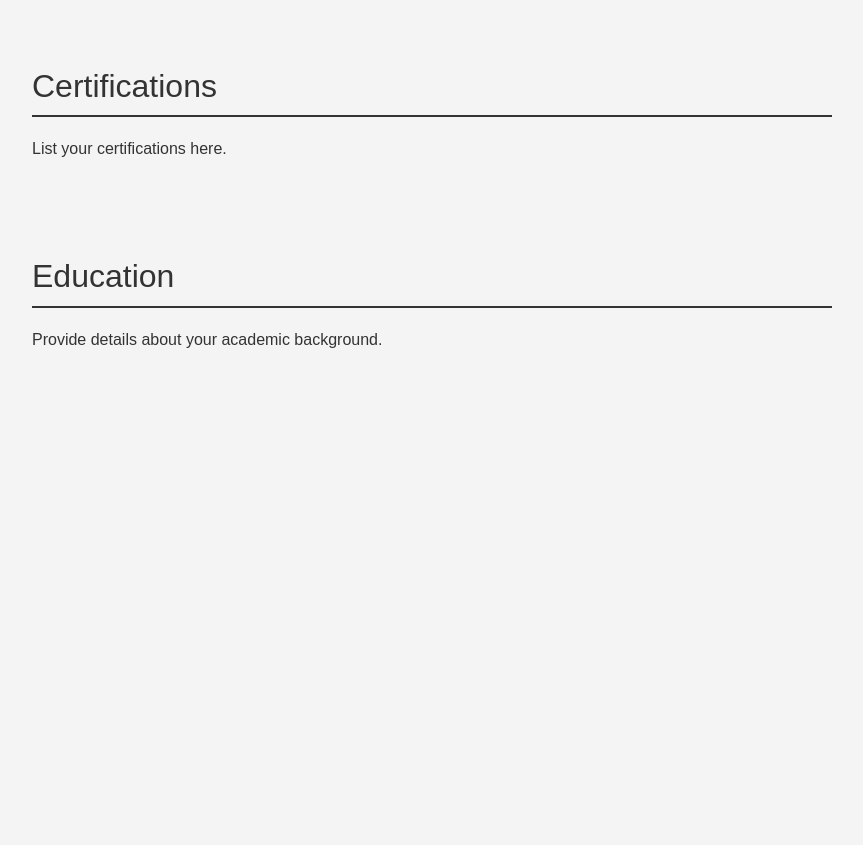
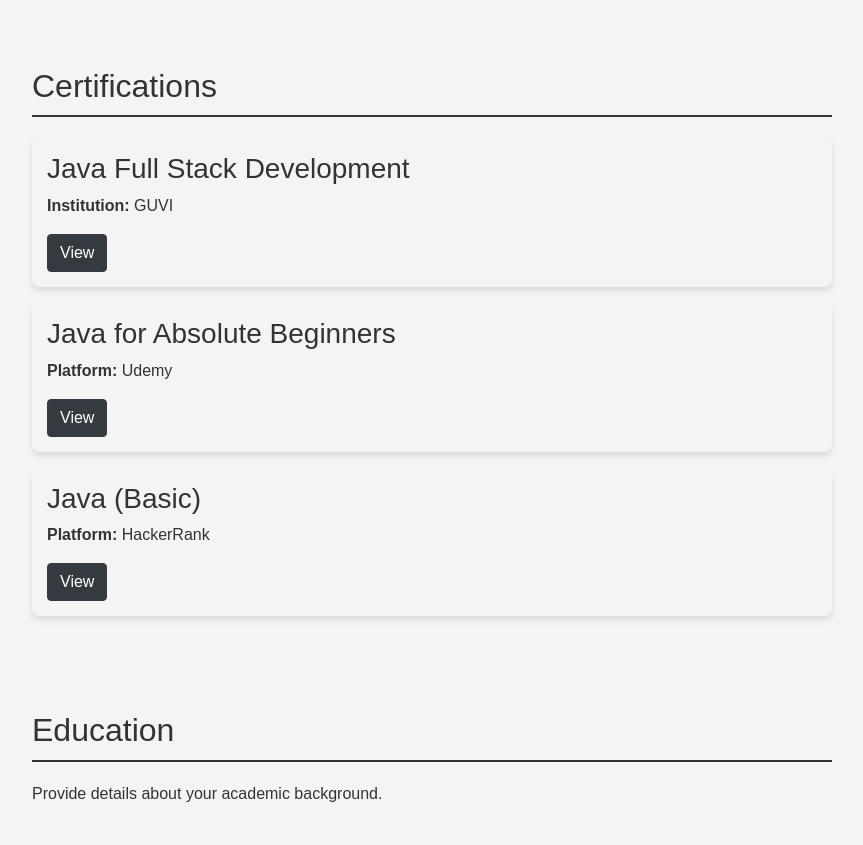
Before and after one commit to Ashm99/port1, a plain HTML site: page index.html in a window 1280 px wide. Shown: the part 1320-2165 px from the top of the page, without its empty margins (393-1256 px from the left). Before the commit the page ends 1768 px from the top, so only its background shows below. Drawn offline with nearby package versions, Linux system fonts and the light colour scheme.

Commit message:
updated certifications section and github dark theme icon class name in skills section

```diff
--- a/index.html
+++ b/index.html
@@ -85,7 +85,7 @@
               <i class="devicon-spring-original colored"></i> Spring
             </li>
             <li>
-              <i class="devicon-github-original colored white-icon"></i> Github
+              <i class="devicon-github-original colored dark-theme-white-icon"></i> Github
             </li>
             <li>
               <i class="devicon-mysql-plain colored"></i> MySQL
@@ -155,7 +155,21 @@
       <section id="certifications">
         <div class="container">
           <h2>Certifications</h2>
-          <p>List your certifications here.</p>
+          <div class="certification">
+            <h3>Java Full Stack Development</h3>
+            <p><strong>Institution:</strong> GUVI</p>
+            <a href="https://drive.google.com/file/d/1VO9oMaTvBNuuxdBYokAJqfoKWZNeUWa8/view?usp=sharing" target="_blank" class="btn btn-dark">View</a>
+          </div>
+          <div class="certification">
+            <h3>Java for Absolute Beginners</h3>
+            <p><strong>Platform:</strong> Udemy</p>
+            <a href="https://drive.google.com/file/d/1hAAURH_ZrEy8mWPr0BdH-pbTHxvNRYPt/view?usp=drive_link" target="_blank" class="btn btn-dark">View</a>
+          </div>
+          <div class="certification">
+            <h3>Java (Basic)</h3>
+            <p><strong>Platform:</strong> HackerRank</p>
+            <a href="https://www.hackerrank.com/certificates/iframe/ce2b197ce69a" target="_blank" class="btn btn-dark">View</a>
+          </div>
         </div>
       </section>
 
--- a/style.css
+++ b/style.css
@@ -153,10 +153,10 @@ body.dark main section h2 {
 #skills li:hover{
   transform: scale(1.1);
 }
-body #skills li .white-icon{
+body #skills li .dark-theme-white-icon{
   transition: color 0.3s;
 }
-body.dark #skills li .white-icon{
+body.dark #skills li .dark-theme-white-icon{
   color: #fff;
 }
 .project {
@@ -166,12 +166,6 @@ body.dark #skills li .white-icon{
   margin-bottom: 20px;
   box-shadow: 0 4px 6px rgba(0, 0, 0, 0.1);
   transition: transform 0.3s, box-shadow 0.3s, color 0.3s, background 0.3s;
-}
-
-.project:hover {
-  background: #fff;
-  transform: translateY(-5px);
-  box-shadow: 0 6px 10px rgba(0, 0, 0, 0.15);
 }
 
 .project p {
@@ -185,19 +179,42 @@ body.dark #skills li .white-icon{
   margin-top: 10px;
   transition: transform 0.3s;
 }
-.project .btn:hover{
-  transform: translateY(-5px);
-}
 
 .project .btn i {
   font-size: 1.2rem;
 }
 
-body.dark .project{
+.certification {
+  background: #f4f4f4;
+  padding: 15px;
+  border-radius: 8px;
+  margin-bottom: 15px;
+  box-shadow: 0 4px 6px rgba(0, 0, 0, 0.1);
+  transition: transform 0.3s, box-shadow 0.3s;
+}
+.certification .btn {
+  transition: transform 0.3s;
+}
+
+.project:hover,
+.certification:hover {
+  background: #fff;
+  transform: translateY(-5px);
+  box-shadow: 0 6px 10px rgba(0, 0, 0, 0.15);
+}
+
+.project .btn:hover,
+.certification .btn:hover{
+  transform: translateY(-5px);
+}
+
+body.dark .project,
+body.dark .certification{
   background: #1e1e1e;
 }
 
-body.dark .project:hover{
+body.dark .project:hover,
+body.dark .certification:hover{
   background: #121212;
 }
 
```
